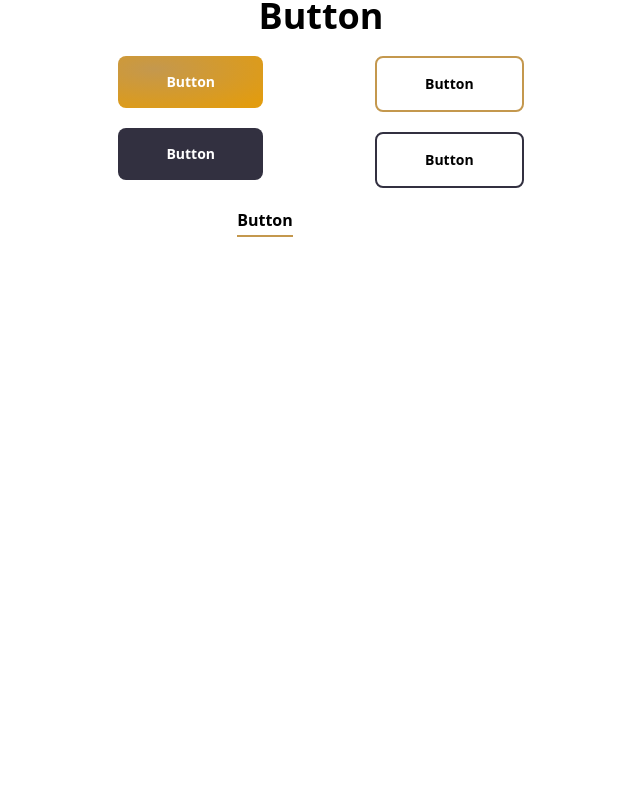
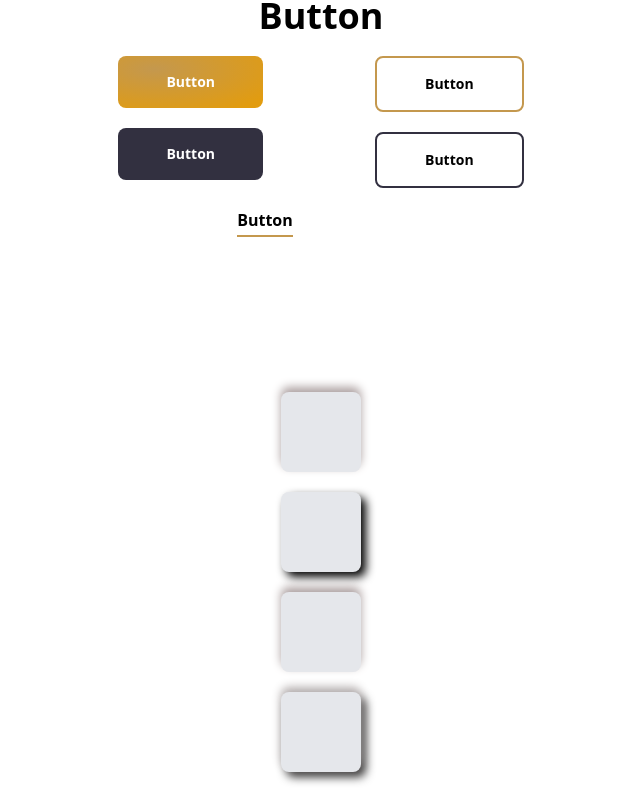
Before and after one commit to Ashraful332/Ghuri_Rooftop, a React (Vite) app: page /ui in a window 1280 px wide. Shown: the part 742-1542 px from the top of the page, without its empty margins (319-959 px from the left). Before the commit the page ends 1002 px from the top, so only its background shows below. Built offline with nearby package versions, Linux system fonts and the light colour scheme; no server answers.

Commit message:
learn some ui stuf

```diff
--- a/src/components/ui/Map.tsx
+++ b/src/components/ui/Map.tsx
@@ -6,11 +6,11 @@ const Map = () => {
             <div className="bg-primary flex flex-col lg:flex-row gap-6 justify-center mx-auto mb-h p-6 w-full max-w-[1200px] h-auto rounded-lg">
 
                 {/* Address Card */}
-                <div className="bg-primary2 p-6 w-[100%] lg:w-[300px] h-auto rounded-lg text-white flex flex-col justify-center items-center gap-3 text-center">
-                    <h5 className="text-c-sec text-xl md:text-2xl mb-2">Dhaka Bangladesh</h5>
-                    <p>BD 27TH Brooklyn N</p>
-                    <p>+8801756412322</p>
-                    <p>yourmail@domain.com</p>
+                <div className="bg-primary2 p-6 w-[100%] lg:w-[300px] h-auto rounded-lg text-white flex flex-col justify-center items-center text-center">
+                    <h5 className="text-c-sec text-lg md:text-xl mb-2">Dhaka Bangladesh</h5>
+                    <p className="text-sm mt-1">BD 27TH Brooklyn N</p>
+                    <p className="text-sm mt-1">+8801756412322</p>
+                    <p className="text-sm mt-1">yourmail@domain.com</p>
                 </div>
 
                 {/* Google Map */}
--- a/src/index.css
+++ b/src/index.css
@@ -12,6 +12,20 @@
     --margin-mid:80px;
     --margin-low:60px;
 }
+
+/* shadow style */
+.black-shadow {
+  box-shadow: 5px 5px 10px black; /* horizontal-offset vertical-offset blur-radius color */
+}
+.top-shadow {
+  box-shadow: 0 -5px 10px #ada1a1;
+}
+.all-shadow {
+  box-shadow:
+    0 -5px 10px #b6b0b0, /* Top shadow */
+    5px 5px 10px rgb(51, 50, 50);   /* Bottom shadow */
+}
+
 
 
 /* Utility classes */
--- a/src/page/ui/Ui.tsx
+++ b/src/page/ui/Ui.tsx
@@ -73,6 +73,12 @@ const Ui = () => {
 
                 </div>
             </div>
+            <div className="mt-h flex-center">
+                <div className="w-20 h-20 rounded-lg bg-gray-200 top-shadow"></div>
+                <div className="w-20 h-20 rounded-lg bg-gray-200 black-shadow mt-5"></div>
+                <div className="w-20 h-20 rounded-lg bg-gray-200 black-shadow top-shadow mt-5"></div>
+                <div className="w-20 h-20 rounded-lg bg-gray-200 all-shadow mt-5"></div>
+            </div>
         </div>
     );
 };
```
